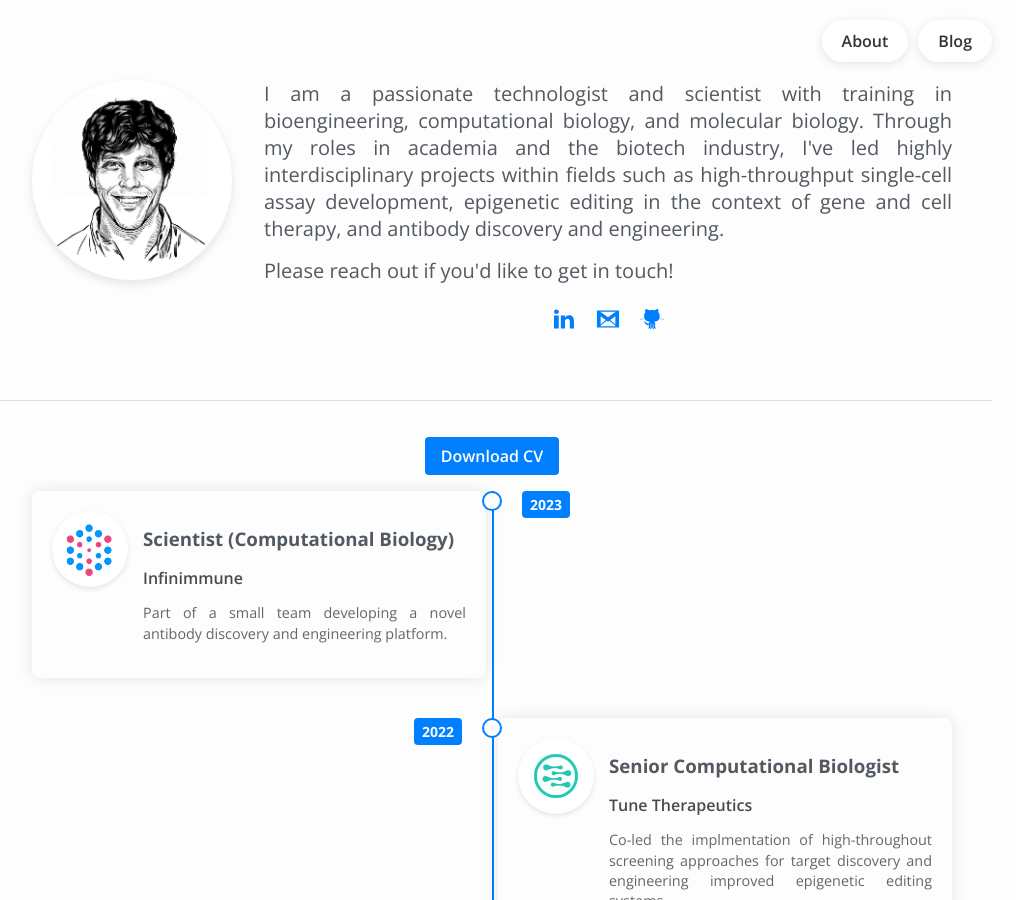
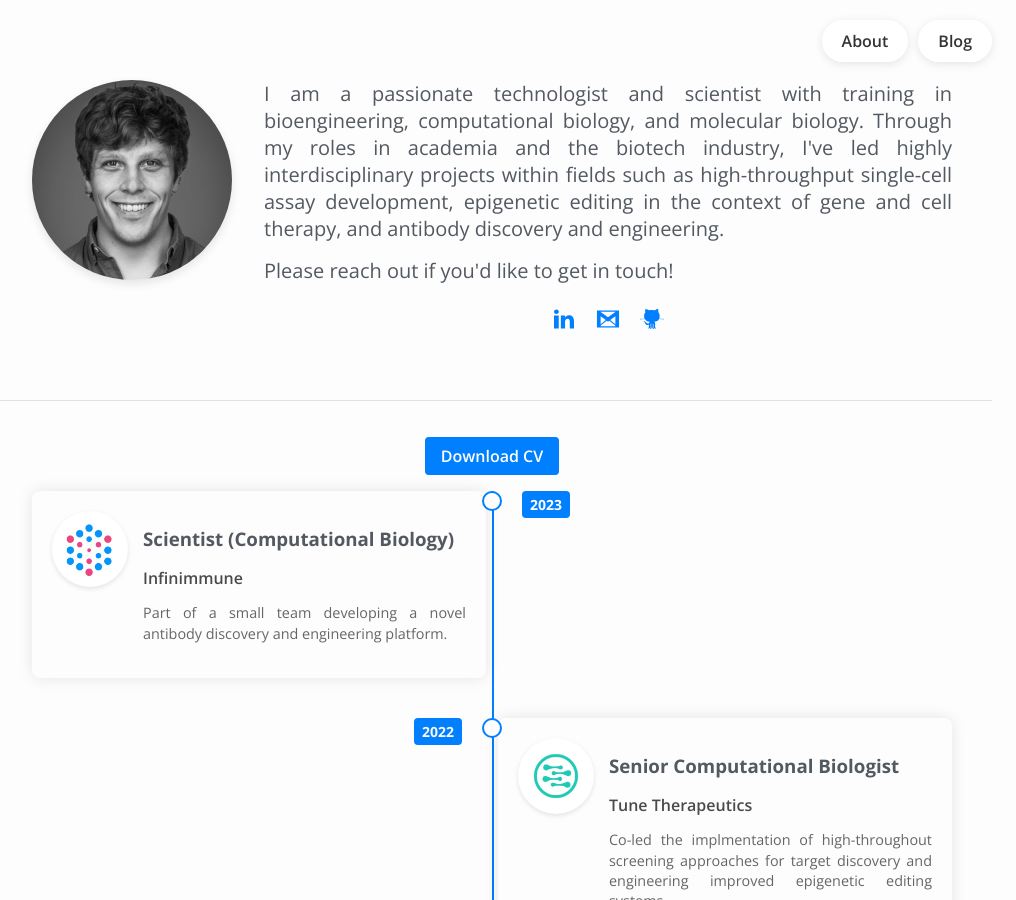
Before and after one commit to andrewhill157/personal-website, a Jekyll site: the page built from index.html, in a window 1280 px wide and 900 px high. Shown: the whole window, without its empty margins (148-1164 px from the left). Built offline with Jekyll 4.4.1, drawn with Linux system fonts in a browser that asks for light colours; nearby versions of some CDN libraries.

Commit message:
Updates headshot

```diff
--- a/index.html
+++ b/index.html
@@ -7,7 +7,7 @@ layout: front_page
   <div class="section">
     <div class="about-me">
       <div class="about-me-content">
-        <img src="/images/headshot.jpg" alt="Andrew John Hill" class="headshot">
+        <img src="/images/headshot.png" alt="Andrew John Hill" class="headshot">
         <div class="about-me-text">
           <p class="leadText">
             I am a passionate technologist and scientist with training in bioengineering, computational biology, and molecular biology. Through my roles in academia and the biotech industry, I've led highly interdisciplinary projects within fields such as high-throughput single-cell assay development, epigenetic editing in the context of gene and cell therapy, and antibody discovery and engineering.
```
Also changed, not shown: images/headshot-sketch.jpg (renamed from images/headshot.jpg), images/headshot.png (added).
